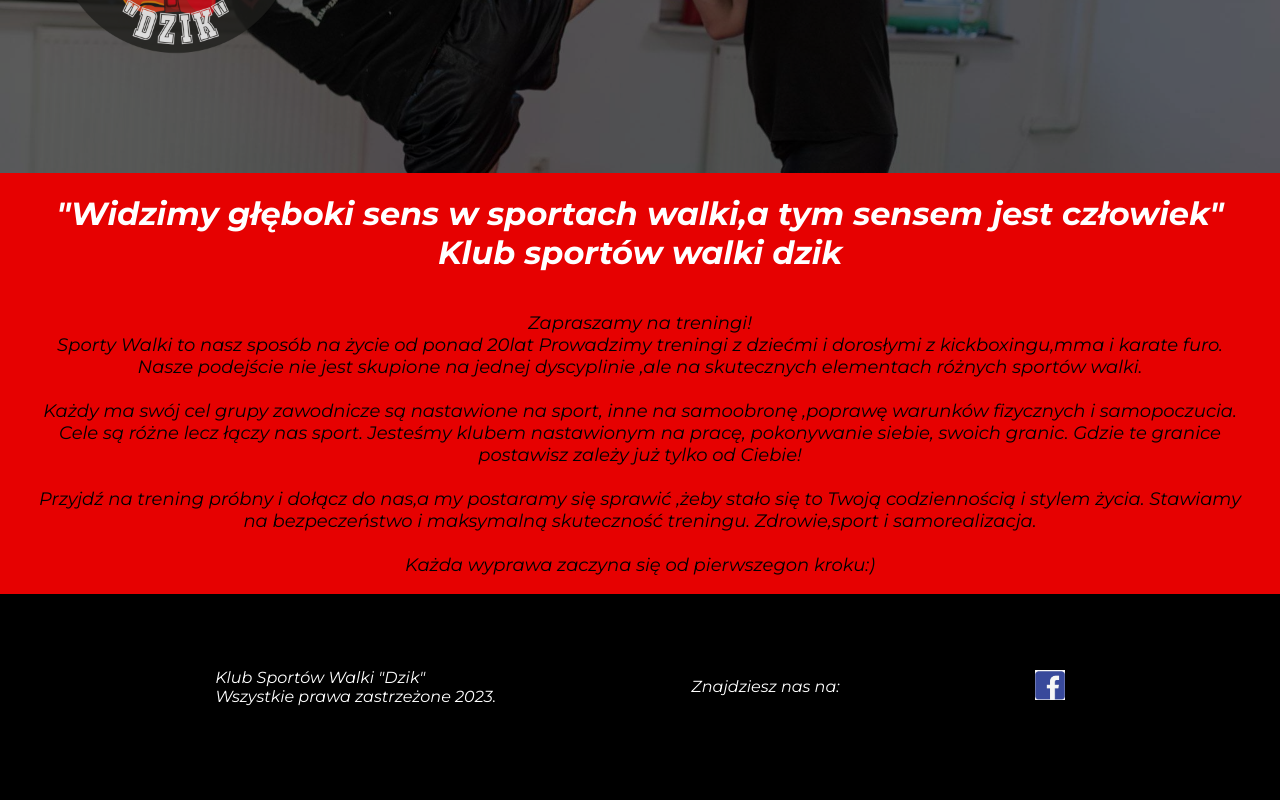
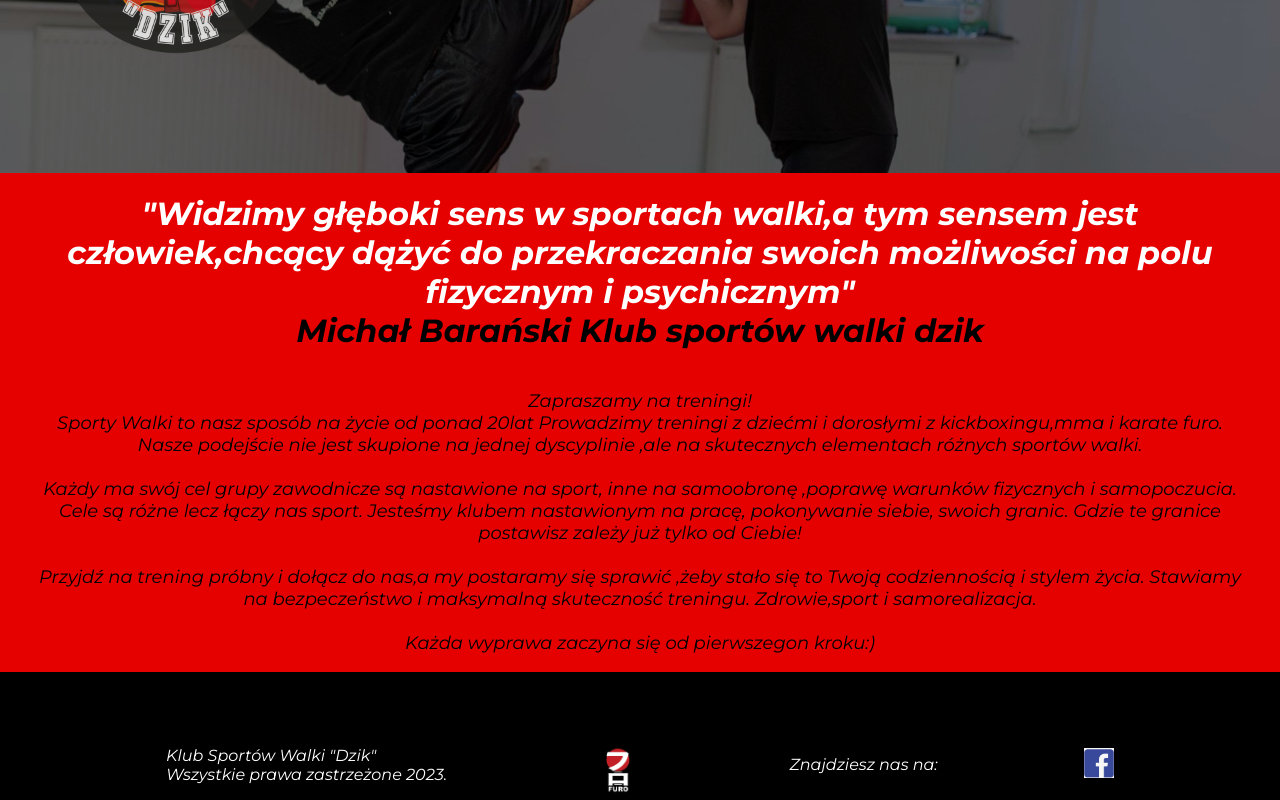
Before and after one commit to Rosomak2024/website_spots_club, a React (Vite) app: page / in a window 1280 px wide. Shown: the part 307-1107 px from the top of the page. Before the commit the page ends 1029 px from the top, so only its background shows below. Built offline with nearby package versions, Linux system fonts and the light colour scheme; no server answers.

Commit message:
new version

```diff
--- a/package.json
+++ b/package.json
@@ -12,7 +12,8 @@
   "dependencies": {
     "axios": "^1.5.1",
     "react": "^18.2.0",
-    "react-dom": "^18.2.0"
+    "react-dom": "^18.2.0",
+    "resend": "^1.1.0"
   },
   "devDependencies": {
     "@types/react": "^18.2.15",
--- a/src/About.jsx
+++ b/src/About.jsx
@@ -17,13 +17,13 @@ function About() {
         w Polskiej Organizacji Ashihara Karate u shihan Winiarskiego.<br></br> Ciagłe poszukiwania realnego systemu walki
         zaprowadziły trenera do shihan Jan Sznajder i Polskiej Organizacji Furo,gdzie rozwinał umiejetności
         z zakresu walki w pełnym kontakcie na zasadach mma zdobywając 2 stopnień mistrzowski.
-        W między czasie trenował BJJ w Akademii Lwa u Zbigniewa Wyszyńskiego.
-        Obecnie blisko wspópracuje i uczy się od trenera i sensei Tomasz Kwiatkowskiego z
-        Fight Club TK Team, którego doświdczenie trenerskie na arenie mma jest bardzo szerokie.
+        W między czasie trenował BJJ w Akademii Lwa u trenera Zbigniewa Wyszyńskiego.
+        Obecnie blisko wspópracuje i uczy się od trenera sensei Tomasza Kwiatkowskiego z
+        Fight Club TK Team, którego doświdczenie trenerskie na arenie mma jest bardzo szerokie i uwieńczone licznymi sukcesami.
         Trener Michał stawia na ciągły rozwój,zdrowie i sport.Jest człowiekiem nastawionym na wsparcie i pomoc trenerską.
         Moje starty zawodnicze nie były liczne,ale uwieńczone sukcesami.
         Był vce mistrzem karate między Polski AK,ostatni podwójny start w formule kickboxing i grappling w kategorii
-        OPEN na otwartych mistrzostwach w Mikołowie uwieńczony zosatł dwoma brązowymi medalami odbył w 2016 roku.
+        OPEN na otwartych mistrzostwach w Mikołowie uwieńczony został dwoma brązowymi medalami odbył w 2016 roku.
       </p>
     </div>
   );
--- a/src/App.scss
+++ b/src/App.scss
@@ -176,6 +176,8 @@ a {
 	color: $secondcolor;
 	background-color: $thirdcolor;
 
+
+
 	.myphoto {
 		border-radius: 50%;
 		border: 3 px solid $maincolor;
@@ -185,10 +187,13 @@ a {
 	.photofuro {
 
 		margin-top: 10px;
-		height: 100px;
-		width: 100px;
+		height: 50px;
+		width: 50px;
+		border-radius: 50%;
 
 	}
+
+
 
 	.trainephoto_container {
 
@@ -223,6 +228,12 @@ a {
 	h1 {
 		font-size: 2rem;
 
+		.club_name {
+			font-size: 2rem;
+			color:$maincolor;
+		}
+
+
 	}
 }
 
@@ -237,6 +248,15 @@ a {
 	justify-content: space-evenly;
 	font-size: 1rem;
 	color: $secondcolor;
+
+	.photofuro2 {
+
+		margin-top: 10px;
+		height: 50px;
+		width: 50px;
+		border-radius: 50%;
+
+	}
 
 	p {
 		justify-content: center;
--- a/src/Contact.jsx
+++ b/src/Contact.jsx
@@ -1,5 +1,5 @@
 import React from 'react';
-import Email from './Email';
+// import Email from './Email';
 import Photofuro from "./assets/logo fb black.png"
 
 function Contact() {
@@ -9,7 +9,7 @@ function Contact() {
       <p>TEL: 665-323-204 <br></br>
         <br></br>
         EMAIL: furowarszawa@gmail.com</p>
-      <Email />
+      {/* <Email /> */}
     </div>
 
 
--- a/src/Footer.jsx
+++ b/src/Footer.jsx
@@ -1,12 +1,16 @@
 import React from "react";
 import Photo_Social from './assets/Twitter Facebook Instagram Youtube - Fb Twitter Youtube Logo Transparent PNG - 922x922 - Free Download on NicePNG.jpg'
+import Photofuro2 from "./assets/logo fb black.png"
+
 
 function Footer() {
   return (
     <div className="footer">
       <p>
         Klub Sportów Walki "Dzik" <br></br>  Wszystkie prawa zastrzeżone 2023.
+
       </p>
+        <img src={Photofuro2} className="photofuro2" alt='photofuro' />
       <div>
         Znajdziesz nas na:
       </div>
--- a/src/StartPage.jsx
+++ b/src/StartPage.jsx
@@ -1,12 +1,14 @@
 import React from 'react';
+// import Photofuro from "./assets/logo fb black.png"
 
 function StartPage() {
   return (
 
     <div className="main">
       <h1>
-        "Widzimy głęboki sens w sportach walki,a tym sensem jest człowiek"<br></br>
-        Klub sportów walki dzik
+        "Widzimy głęboki sens w sportach walki,a tym sensem jest człowiek,chcący dążyć do przekraczania swoich możliwości na polu fizycznym i psychicznym"<br></br>
+        <span className='club_name'>Michał Barański
+        Klub sportów walki dzik</span>
       </h1>
       <p>
 
```
Also changed, not shown: 1 other file (tests, documents, lock files or other folders).
